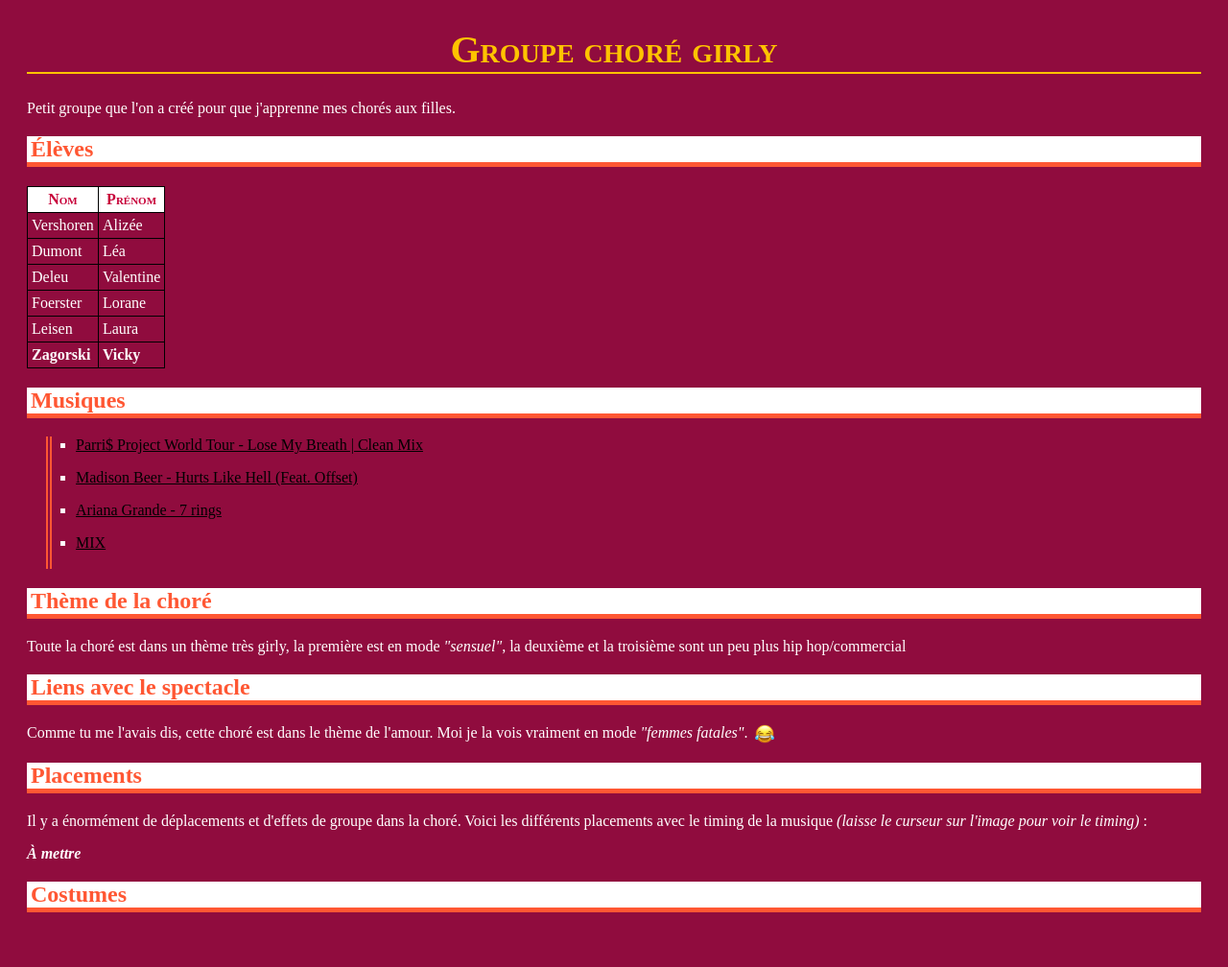
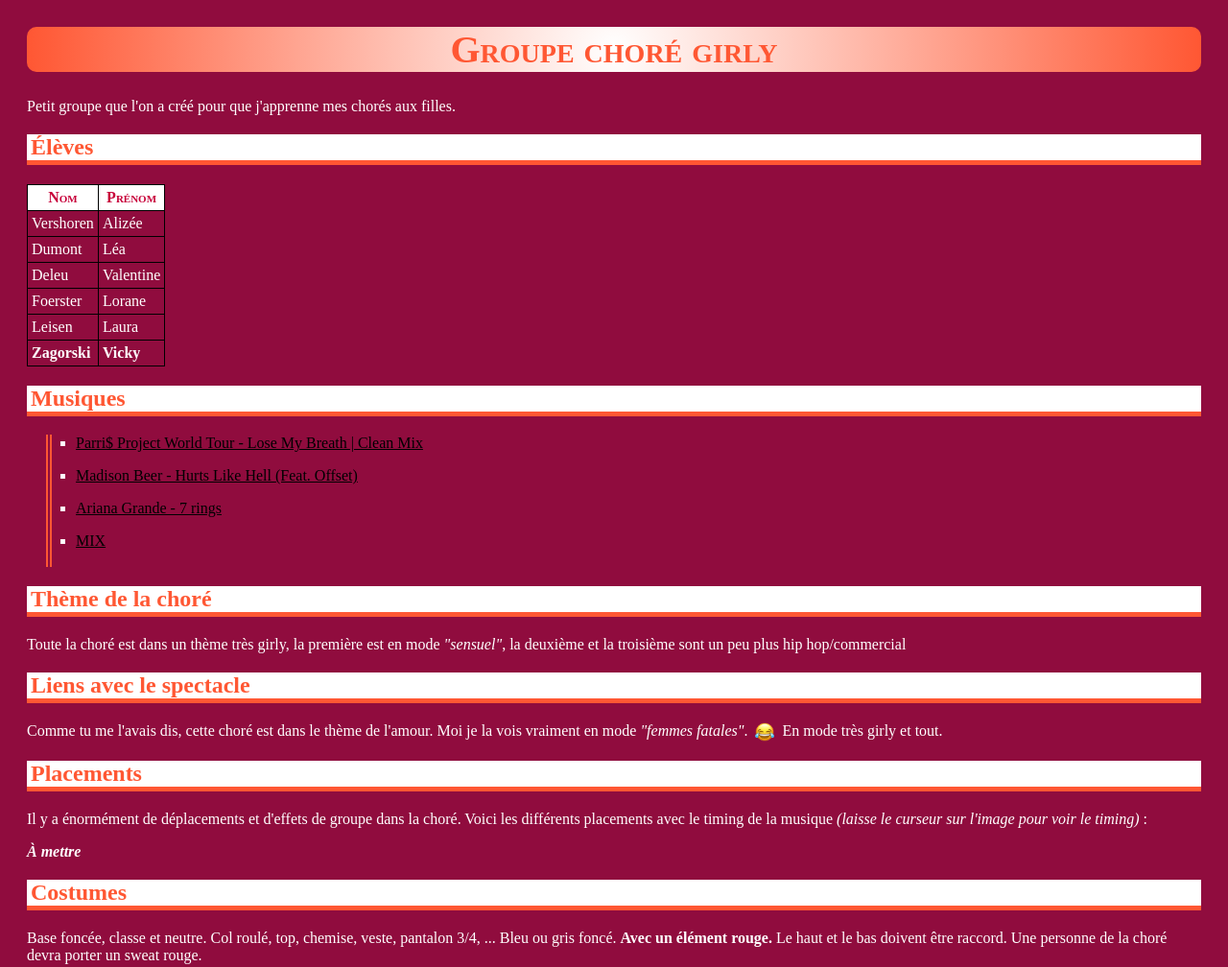
Before and after one commit to groupegirly/groupegirly.github.io, a plain HTML site: page index.html in a window 1280 px wide. Shown: the whole page at 96% size. Drawn offline with Linux system fonts and the light colour scheme.

Commit message:
Add files via upload

```diff
--- a/index.css
+++ b/index.css
@@ -5,11 +5,12 @@ body {
 }
 
 h1 {
-  color: #FFC300;
-  border-bottom: 2px solid #FFC300;
+  color: #FF5733;
   font-variant: small-caps;
   font-size: 250%;
   text-align:center ;
+  background: radial-gradient(circle at center, white, #FF5733);
+  border-radius: 10px;
 }
 
 h2 {
@@ -38,6 +39,7 @@ img {
   border: 1px solid #FF5733;
   margin-left:auto;
   margin-right:auto;
+  padding-right: 4px;
 
 }
 
--- a/index.html
+++ b/index.html
@@ -49,10 +49,11 @@
 			<h2>Thème de la choré</h2>
 				<p>Toute la choré est dans un thème très girly, la première est en mode <em>"sensuel"</em>, la deuxième et la troisième sont un peu plus hip hop/commercial</p>
 			<h2>Liens avec le spectacle</h2>
-				<p>Comme tu me l'avais dis, cette choré est dans le thème de l'amour. Moi je la vois vraiment en mode <em>"femmes fatales"</em>.<img src="emojimdr.jpg" width="20" height="20" id="emojimdr" /></p>
+				<p>Comme tu me l'avais dis, cette choré est dans le thème de l'amour. Moi je la vois vraiment en mode <em>"femmes fatales"</em>.<img src="emojimdr.jpg" width="20" height="20" id="emojimdr" /> En mode très girly et tout.</p>
 			<h2>Placements</h2>
 				<p>Il y a énormément de déplacements et d'effets de groupe dans la choré. Voici les différents placements avec le timing de la musique <em>(laisse le curseur sur l'image pour voir le timing)</em> :</p>
 				<p><em><b>À mettre</b></em></p>
 			<h2>Costumes</h2>
+			<p>Base foncée, classe et neutre. Col roulé, top, chemise, veste, pantalon 3/4, ... Bleu ou gris foncé. <b>Avec un élément rouge.</b> Le haut et le bas doivent être raccord. Une personne de la choré devra porter un sweat rouge.</p>
 	</body>
 </html>
```
